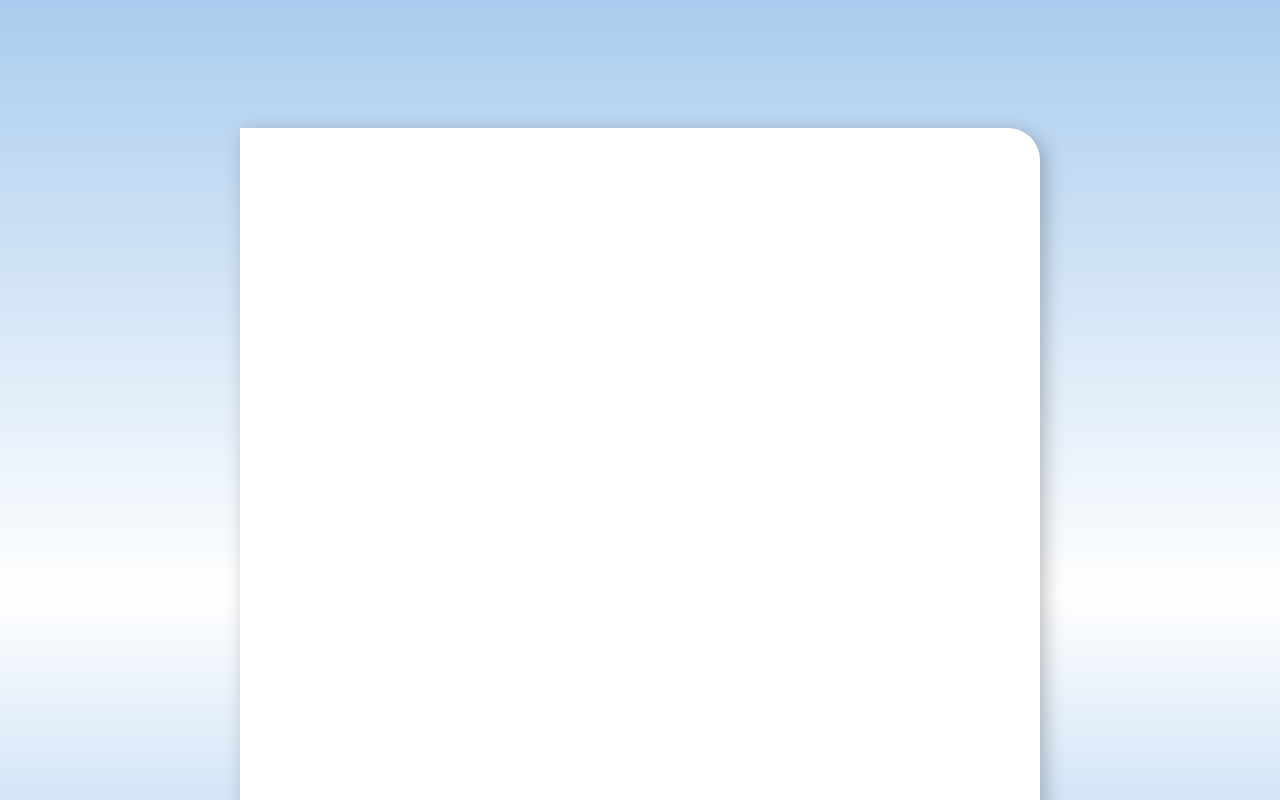
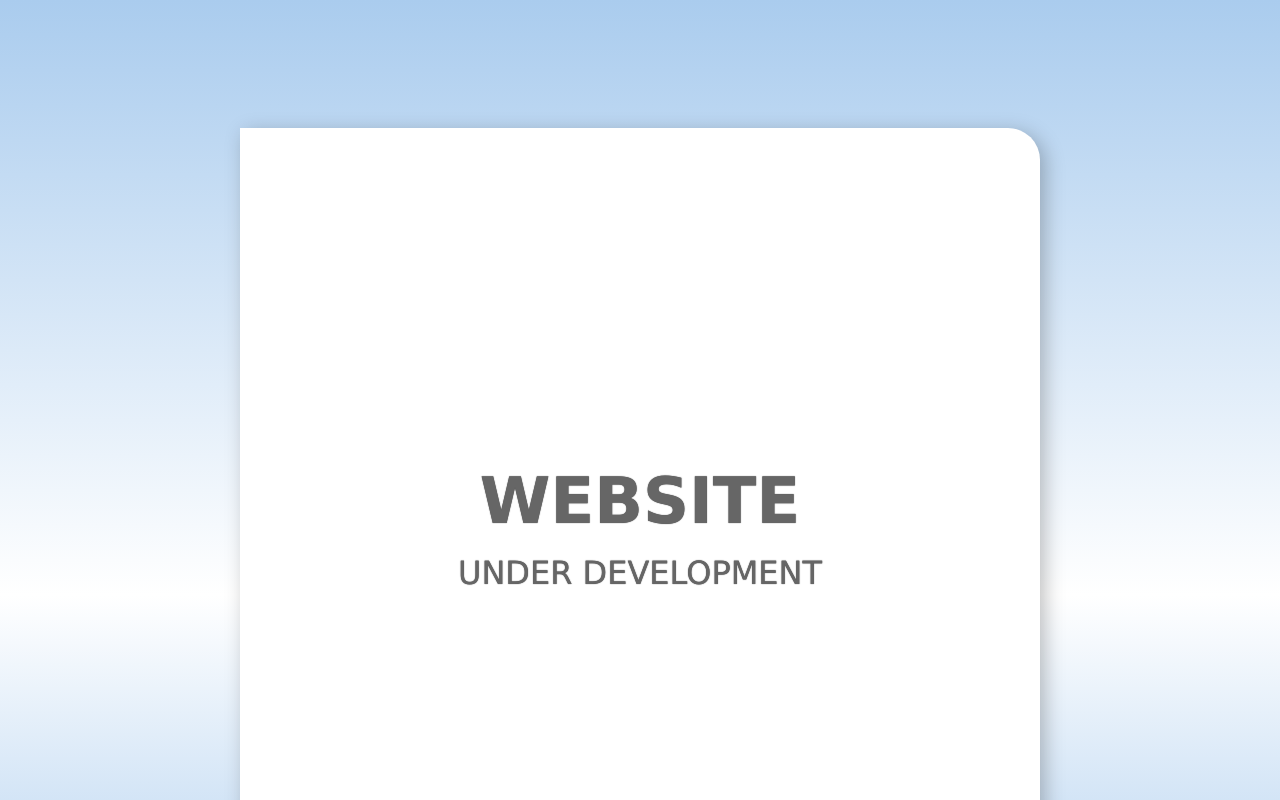
Before and after one commit to Deblopper/0, a plain HTML site: page index.html in a window 1280 px wide. Shown: the top 800 px of the page. Drawn offline with Linux system fonts and the light colour scheme.

Commit message:
& That's about it...

```diff
--- a/index.html
+++ b/index.html
@@ -23,12 +23,26 @@
 		border-radius: 0 32px 0 32px;
 		box-shadow: 5px 5px 20px rgba(0,0,0,0.25);
 	}
+	#content {
+		color: #666;
+		padding: 40% 0;
+		text-align: center;
+		position: relative;
+		text-shadow: 0 0 1px #333;
+		text-transform: uppercase;
+		font: 32px Verdana, Geneva, Sans-serif;
+	}
+	h1 { margin: 16px auto; }
 	</style>
 
 </head>
 
 <body>
 	<div id="container">
+		<div id="content">
+			<h1>Website</h1>
+			under development
+		</div>
 	</div>
 </body>
 
```
